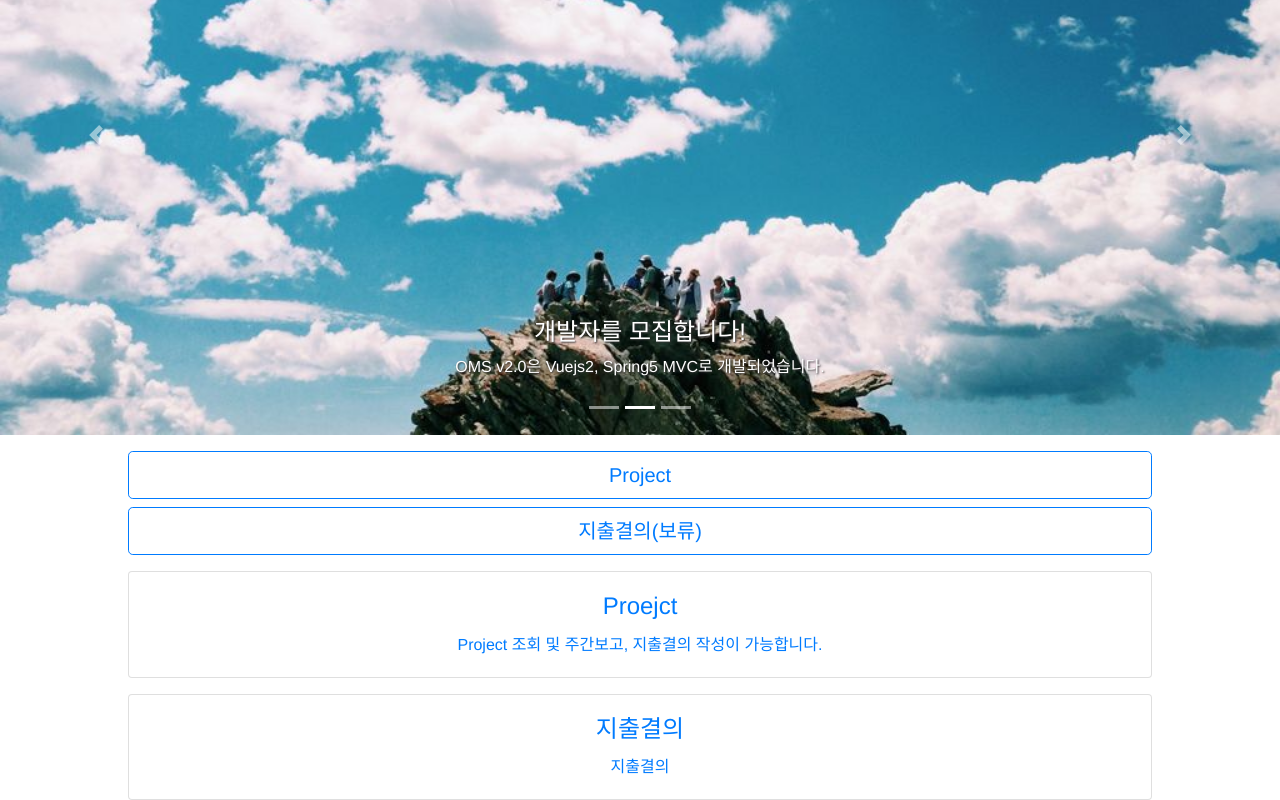
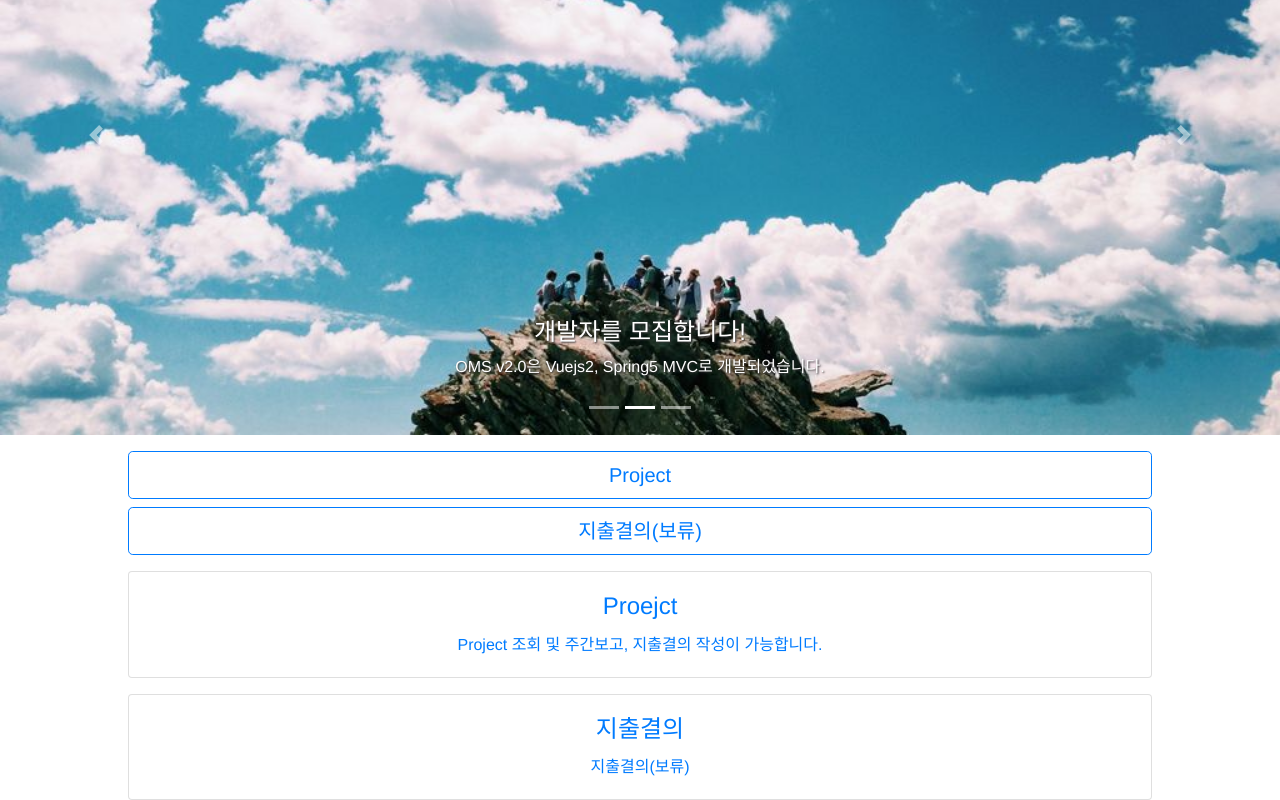
Before and after one commit to kis6905/oms-v2-front, a Vue app: page /main in a window 1280 px wide. Shown: the part 222-1022 px from the top of the page. Built offline with nearby package versions, Linux system fonts and the light colour scheme.

Commit message:
테스트2 commit

```diff
--- a/src/views/Main.vue
+++ b/src/views/Main.vue
@@ -26,7 +26,7 @@
                   class="text-center menu-item"
                   v-on:click="handleProejct">
             <p class="card-text">
-              지출결의
+              지출결의(보류)
             </p>
           </b-card>
         </div>
```
